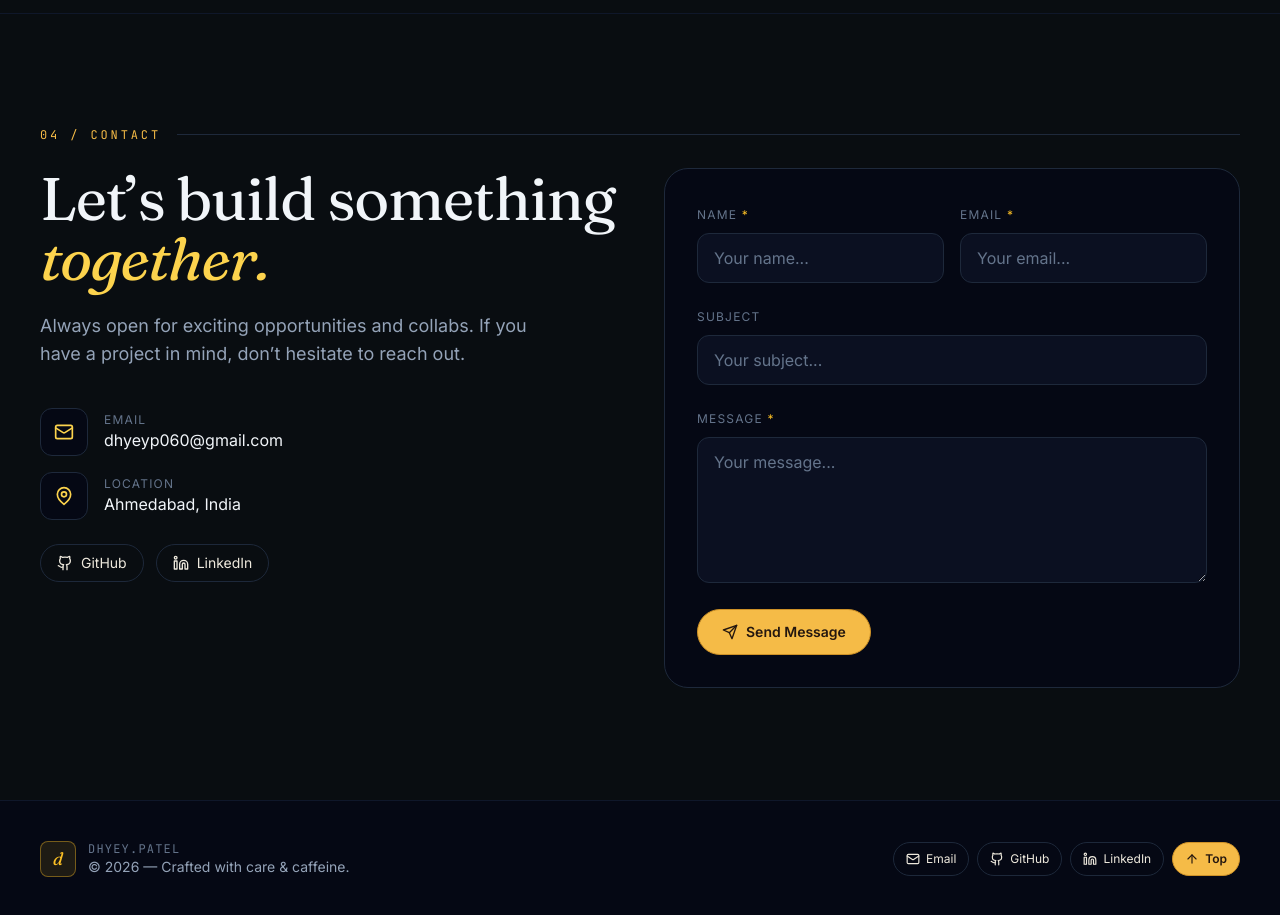
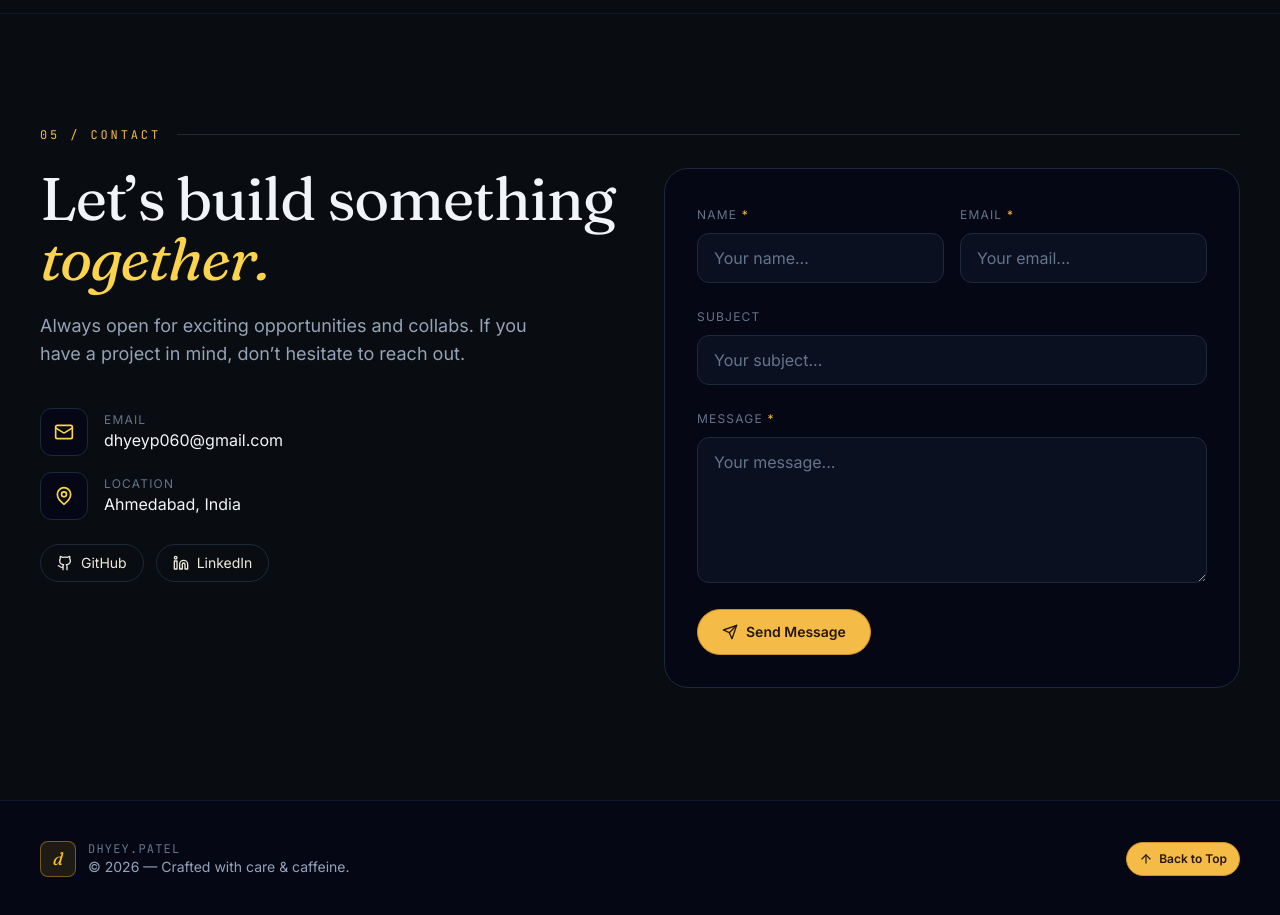
Before and after one commit to dhyey2402/portfolio, a React (Vite) app: page / in a window 1280 px wide. Shown: the part 4740-5655 px from the top of the page. Built offline with nearby package versions, Linux system fonts and the light colour scheme; no server answers.

Commit message:
feat: implement contact form section and global footer component

```diff
--- a/src/components/Footer.jsx
+++ b/src/components/Footer.jsx
@@ -14,10 +14,7 @@ export default function Footer() {
         </div>
 
         <div className="flex items-center gap-2">
-          <a href={`mailto:${CONTACT.email}`} className="btn-ghost inline-flex items-center gap-1.5 rounded-full px-3 py-2 text-xs"><Mail className="w-3.5 h-3.5" /> Email</a>
-          <a href={CONTACT.github} target="_blank" rel="noreferrer" className="btn-ghost inline-flex items-center gap-1.5 rounded-full px-3 py-2 text-xs"><Github className="w-3.5 h-3.5" /> GitHub</a>
-          <a href={CONTACT.linkedin} target="_blank" rel="noreferrer" className="btn-ghost inline-flex items-center gap-1.5 rounded-full px-3 py-2 text-xs"><Linkedin className="w-3.5 h-3.5" /> LinkedIn</a>
-          <a href="#home" className="btn-amber inline-flex items-center gap-1.5 rounded-full px-3 py-2 text-xs font-semibold"><ArrowUp className="w-3.5 h-3.5" /> Top</a>
+          <a href="#home" className="btn-amber inline-flex items-center gap-1.5 rounded-full px-3 py-2 text-xs font-semibold"><ArrowUp className="w-3.5 h-3.5" /> Back to Top</a>
         </div>
       </div>
     </footer>
--- a/src/components/sections/Contact.jsx
+++ b/src/components/sections/Contact.jsx
@@ -41,7 +41,7 @@ export default function Contact() {
     <section id="contact" ref={ref} className="relative py-28 border-t border-slate-900">
       <div className="max-w-7xl mx-auto px-6 md:px-10">
         <div className="flex items-center gap-4 mb-6 reveal">
-          <span className="section-num">04 / Contact</span>
+          <span className="section-num">05 / Contact</span>
           <span className="h-px flex-1 bg-slate-800" />
         </div>
 
```
